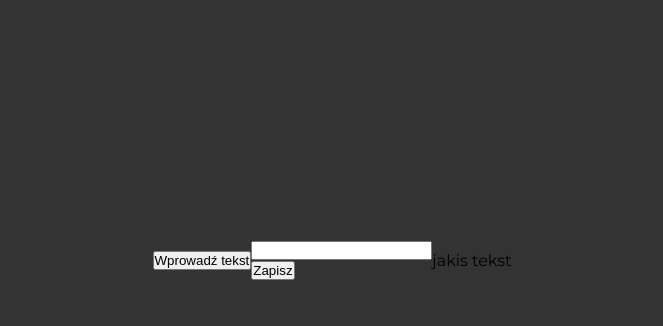
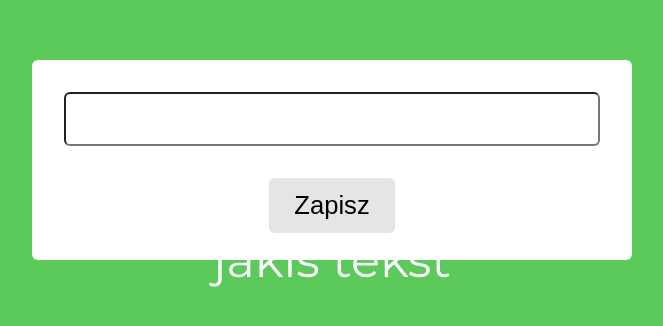
Before and after one commit to justynaboesche/Animated-Text, a plain HTML site: page index.html in a window 1280 px wide. Shown: the part 140-466 px from the top of the page, without its empty margins (308-971 px from the left). Drawn offline with Linux system fonts and the light colour scheme.

Commit message:
elements in css styled

```diff
--- a/style.css
+++ b/style.css
@@ -6,9 +6,60 @@
 
 body {
 	display: flex;
+	flex-direction: column;
 	justify-content: center;
 	align-items: center;
 	height: 100vh;
 	font-family: 'Montserrat', sans-serif;
-	background-color: #333;
+	background-color: #5bca5b;
 }
+
+.btn {
+	padding: 0.5em 1em;
+	font-size: 1.6rem;
+	border: none;
+	border-radius: 6px;
+	background-color: #e5e5e5;
+	cursor: pointer;
+}
+
+p {
+	font-size: 3rem;
+	color: #fff;
+}
+
+.modal-btn {
+	position: absolute;
+	top: 200px;
+}
+
+.modal {
+	display: none;
+	flex-direction: column;
+	justify-content: space-around;
+	align-items: center;
+	position: absolute;
+	top: 200px;
+	width: 600px;
+	height: 200px;
+	padding: 2em;
+	background-color: #fff;
+	border-radius: 6px;
+}
+
+.modal-input {
+	padding: 1em;
+	width: 100%;
+	font-size: 1rem;
+	border-radius: 6px;
+}
+
+.error-msg {
+	margin: 1em 0;
+	font-size: 1rem;
+	color: tomato;
+}
+
+.active {
+	display: flex;
+}
```
